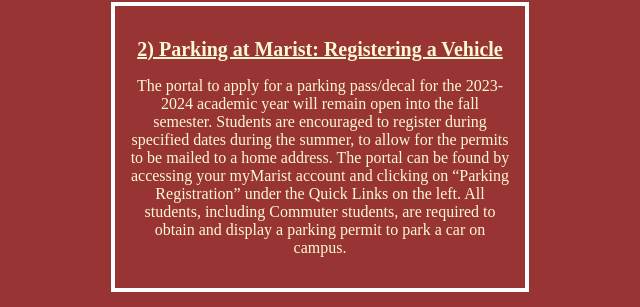
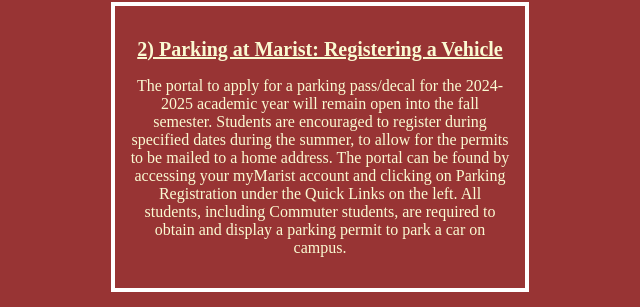
Before and after one commit to ilyasparra/SD330, a plain HTML site: page parking.html in a window 1280 px wide. Shown: the part 939-1246 px from the top of the page, 320-960 px from the left. Drawn offline with Linux system fonts and the light colour scheme.

Commit message:
newcommit

```diff
--- a/lots.js
+++ b/lots.js
@@ -8,10 +8,8 @@ async function populateLots() {
     for (const lotName in lots) {
         const lot = lots[lotName];
 
-        // Create a new row for each lot
         const row = document.createElement("tr");
 
-        // Create a clickable cell for the lot name
         const nameCell = document.createElement("td");
         const nameLink = document.createElement("a");
         nameLink.textContent = lotName;
@@ -19,7 +17,6 @@ async function populateLots() {
         nameCell.appendChild(nameLink);
         row.appendChild(nameCell);
 
-        // Create cells for other lot details
         const detailCells = [
             "Fac/Staff",
             "Available",
--- a/parking.html
+++ b/parking.html
@@ -124,10 +124,10 @@
     <center>
         <div id="div3" class="mainDivDesign">
             <h2 class="headerDesign">2) Parking at Marist: Registering a Vehicle</h2>
-            <p>The portal to apply for a parking pass/decal for the 2023-2024 academic year will remain open into the
+            <p>The portal to apply for a parking pass/decal for the 2024-2025 academic year will remain open into the
                 fall semester. Students are encouraged to register during specified dates during the summer, to allow
                 for the permits to be mailed to a home address. The portal can be found by accessing your myMarist
-                account and clicking on “Parking Registration” under the Quick Links on the left. All students,
+                account and clicking on Parking Registration under the Quick Links on the left. All students,
                 including Commuter students, are required to obtain and display a parking permit to park a car on
                 campus.</p>
         </div>
```
